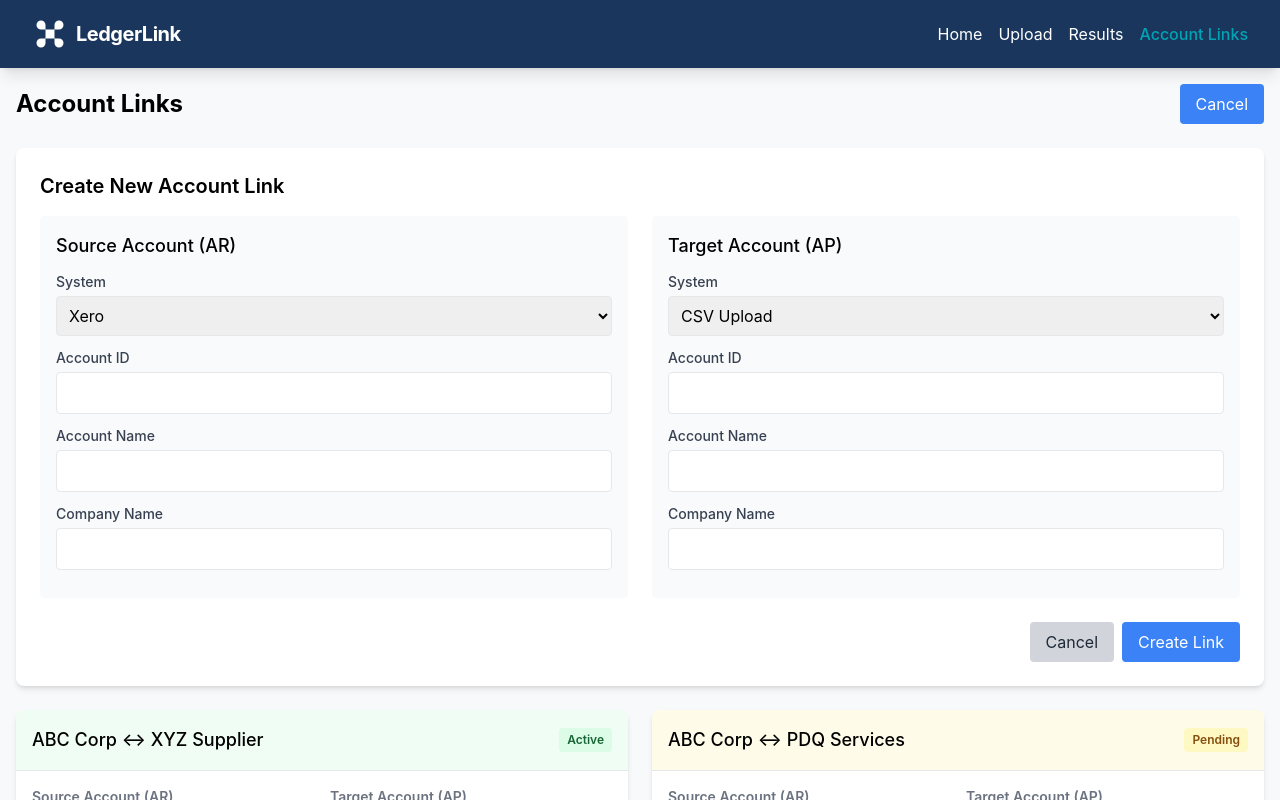
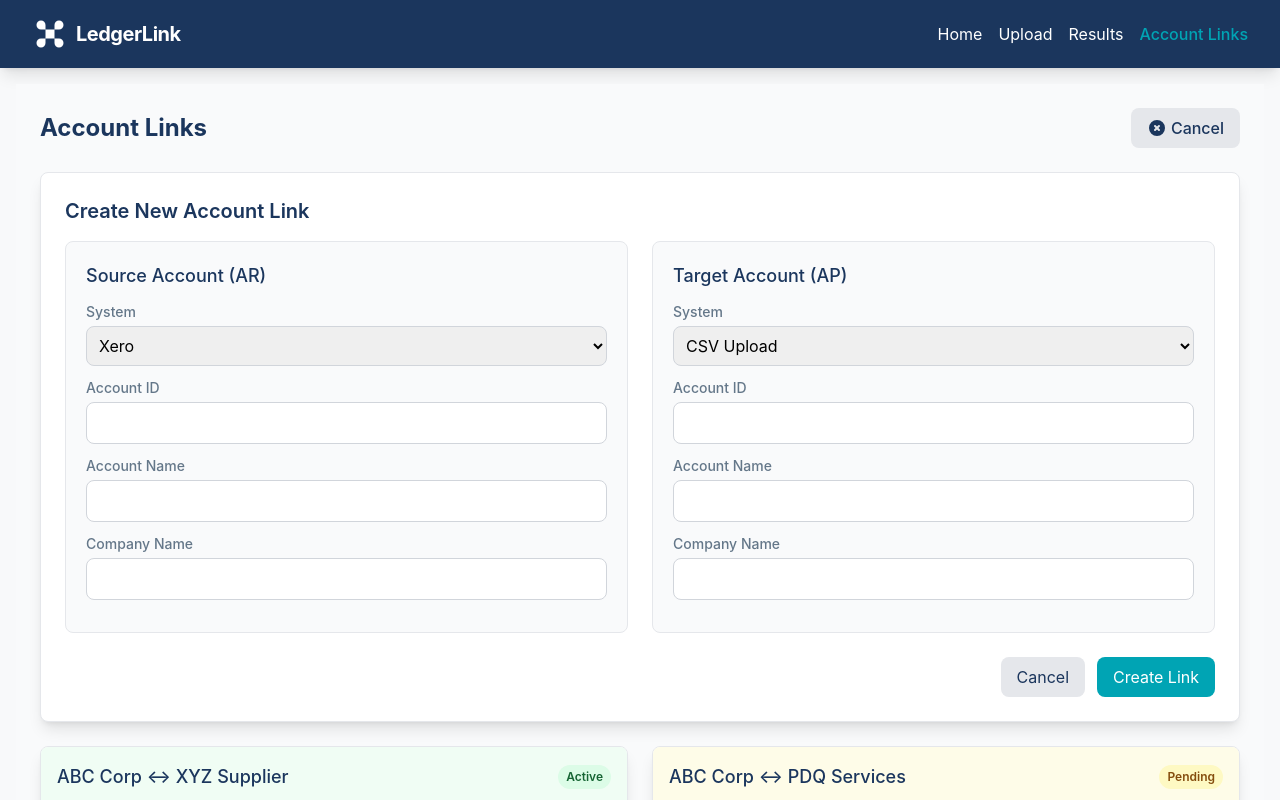
Before and after one commit to TomWall1/LedgerLink, a React (Create React App) app in the folder frontend/: page /account-links in a window 1280 px wide. Both pictures are taken after a click on the button "Create New Link". Shown: the top 800 px of the page. Built offline with nearby package versions, Linux system fonts and the light colour scheme.

Commit message:
Update AccountLinks page with new styling

```diff
--- a/frontend/src/pages/AccountLinks.jsx
+++ b/frontend/src/pages/AccountLinks.jsx
@@ -176,38 +176,63 @@ const AccountLinks = () => {
   };
 
   if (isLoading) {
-    return <div className="flex justify-center my-8"><div className="animate-spin rounded-full h-12 w-12 border-t-2 border-b-2 border-blue-500"></div></div>;
+    return (
+      <div className="min-h-screen bg-gray-50 flex justify-center items-center">
+        <div className="animate-spin rounded-full h-12 w-12 border-t-2 border-b-2 border-secondary"></div>
+      </div>
+    );
   }
 
   if (error) {
-    return <div className="bg-red-100 border border-red-400 text-red-700 px-4 py-3 rounded relative my-4">{error}</div>;
+    return (
+      <div className="min-h-screen bg-gray-50">
+        <div className="max-w-7xl mx-auto p-6">
+          <div className="bg-red-100 border border-red-400 text-red-700 px-4 py-3 rounded-lg relative mb-4">{error}</div>
+        </div>
+      </div>
+    );
   }
 
   return (
-    <div className="max-w-7xl mx-auto">
+    <div className="min-h-screen bg-gray-50">
+      <div className="max-w-7xl mx-auto p-6">
         <div className="flex justify-between items-center mb-6">
-        <h1 className="text-2xl font-bold">Account Links</h1>
+          <h1 className="text-2xl font-bold text-primary">Account Links</h1>
           <button
             onClick={() => setShowNewLinkForm(!showNewLinkForm)}
-          className="bg-blue-500 hover:bg-blue-600 text-white px-4 py-2 rounded"
+            className={`${showNewLinkForm ? 'bg-gray-200 text-primary' : 'bg-secondary text-white'} hover:bg-opacity-90 px-4 py-2 rounded-lg transition-colors font-medium flex items-center`}
           >
-          {showNewLinkForm ? 'Cancel' : 'Create New Link'}
+            {showNewLinkForm ? (
+              <>
+                <svg xmlns="http://www.w3.org/2000/svg" className="h-5 w-5 mr-1" viewBox="0 0 20 20" fill="currentColor">
+                  <path fillRule="evenodd" d="M10 18a8 8 0 100-16 8 8 0 000 16zM8.707 7.293a1 1 0 00-1.414 1.414L8.586 10l-1.293 1.293a1 1 0 101.414 1.414L10 11.414l1.293 1.293a1 1 0 001.414-1.414L11.414 10l1.293-1.293a1 1 0 00-1.414-1.414L10 8.586 8.707 7.293z" clipRule="evenodd" />
+                </svg>
+                Cancel
+              </>
+            ) : (
+              <>
+                <svg xmlns="http://www.w3.org/2000/svg" className="h-5 w-5 mr-1" viewBox="0 0 20 20" fill="currentColor">
+                  <path fillRule="evenodd" d="M10 18a8 8 0 100-16 8 8 0 000 16zm1-11a1 1 0 10-2 0v2H7a1 1 0 100 2h2v2a1 1 0 102 0v-2h2a1 1 0 100-2h-2V7z" clipRule="evenodd" />
+                </svg>
+                Create New Link
+              </>
+            )}
           </button>
         </div>
 
         {showNewLinkForm && (
-        <div className="bg-white shadow-md rounded-lg p-6 mb-6">
-          <h2 className="text-xl font-semibold mb-4">Create New Account Link</h2>
+          <div className="bg-white rounded-lg shadow-lg p-6 mb-6 border border-gray-200">
+            <h2 className="text-xl font-semibold mb-4 text-primary">Create New Account Link</h2>
             <form onSubmit={handleCreateLink}>
               <div className="grid grid-cols-1 md:grid-cols-2 gap-6">
                 {/* Source Account */}
-              <div className="bg-gray-50 p-4 rounded">
-                <h3 className="text-lg font-medium mb-3">Source Account (AR)</h3>
+                <div className="bg-gray-50 p-5 rounded-lg border border-gray-200">
+                  <h3 className="text-lg font-medium mb-3 text-primary">Source Account (AR)</h3>
 
                   <div className="mb-3">
-                  <label className="block text-sm font-medium text-gray-700 mb-1">System</label>
+                    <label className="block text-sm font-medium text-text mb-1">System</label>
                     <select
-                    className="w-full p-2 border rounded"
+                      className="w-full p-2 border border-gray-300 rounded-lg"
                       value={newLink.source.system}
                       onChange={(e) => handleInputChange('source', 'system', e.target.value)}
                       required
@@ -220,10 +245,10 @@ const AccountLinks = () => {
                   </div>
 
                   <div className="mb-3">
-                  <label className="block text-sm font-medium text-gray-700 mb-1">Account ID</label>
+                    <label className="block text-sm font-medium text-text mb-1">Account ID</label>
                     <input
                       type="text"
-                    className="w-full p-2 border rounded"
+                      className="w-full p-2 border border-gray-300 rounded-lg"
                       value={newLink.source.accountId}
                       onChange={(e) => handleInputChange('source', 'accountId', e.target.value)}
                       required
@@ -231,10 +256,10 @@ const AccountLinks = () => {
                   </div>
 
                   <div className="mb-3">
-                  <label className="block text-sm font-medium text-gray-700 mb-1">Account Name</label>
+                    <label className="block text-sm font-medium text-text mb-1">Account Name</label>
                     <input
                       type="text"
-                    className="w-full p-2 border rounded"
+                      className="w-full p-2 border border-gray-300 rounded-lg"
                       value={newLink.source.accountName}
                       onChange={(e) => handleInputChange('source', 'accountName', e.target.value)}
                       required
@@ -242,10 +267,10 @@ const AccountLinks = () => {
                   </div>
 
                   <div className="mb-3">
-                  <label className="block text-sm font-medium text-gray-700 mb-1">Company Name</label>
+                    <label className="block text-sm font-medium text-text mb-1">Company Name</label>
                     <input
                       type="text"
-                    className="w-full p-2 border rounded"
+                      className="w-full p-2 border border-gray-300 rounded-lg"
                       value={newLink.source.companyName}
                       onChange={(e) => handleInputChange('source', 'companyName', e.target.value)}
                       required
@@ -254,13 +279,13 @@ const AccountLinks = () => {
                 </div>
 
                 {/* Target Account */}
-              <div className="bg-gray-50 p-4 rounded">
-                <h3 className="text-lg font-medium mb-3">Target Account (AP)</h3>
+                <div className="bg-gray-50 p-5 rounded-lg border border-gray-200">
+                  <h3 className="text-lg font-medium mb-3 text-primary">Target Account (AP)</h3>
 
                   <div className="mb-3">
-                  <label className="block text-sm font-medium text-gray-700 mb-1">System</label>
+                    <label className="block text-sm font-medium text-text mb-1">System</label>
                     <select
-                    className="w-full p-2 border rounded"
+                      className="w-full p-2 border border-gray-300 rounded-lg"
                       value={newLink.target.system}
                       onChange={(e) => handleInputChange('target', 'system', e.target.value)}
                       required
@@ -273,10 +298,10 @@ const AccountLinks = () => {
                   </div>
 
                   <div className="mb-3">
-                  <label className="block text-sm font-medium text-gray-700 mb-1">Account ID</label>
+                    <label className="block text-sm font-medium text-text mb-1">Account ID</label>
                     <input
                       type="text"
-                    className="w-full p-2 border rounded"
+                      className="w-full p-2 border border-gray-300 rounded-lg"
                       value={newLink.target.accountId}
                       onChange={(e) => handleInputChange('target', 'accountId', e.target.value)}
                       required
@@ -284,10 +309,10 @@ const AccountLinks = () => {
                   </div>
 
                   <div className="mb-3">
-                  <label className="block text-sm font-medium text-gray-700 mb-1">Account Name</label>
+                    <label className="block text-sm font-medium text-text mb-1">Account Name</label>
                     <input
                       type="text"
-                    className="w-full p-2 border rounded"
+                      className="w-full p-2 border border-gray-300 rounded-lg"
                       value={newLink.target.accountName}
                       onChange={(e) => handleInputChange('target', 'accountName', e.target.value)}
                       required
@@ -295,10 +320,10 @@ const AccountLinks = () => {
                   </div>
 
                   <div className="mb-3">
-                  <label className="block text-sm font-medium text-gray-700 mb-1">Company Name</label>
+                    <label className="block text-sm font-medium text-text mb-1">Company Name</label>
                     <input
                       type="text"
-                    className="w-full p-2 border rounded"
+                      className="w-full p-2 border border-gray-300 rounded-lg"
                       value={newLink.target.companyName}
                       onChange={(e) => handleInputChange('target', 'companyName', e.target.value)}
                       required
@@ -310,14 +335,14 @@ const AccountLinks = () => {
               <div className="mt-6 flex justify-end">
                 <button
                   type="button"
-                className="bg-gray-300 hover:bg-gray-400 text-gray-800 px-4 py-2 rounded mr-2"
+                  className="bg-gray-200 hover:bg-gray-300 text-primary px-4 py-2 rounded-lg mr-3 transition-colors"
                   onClick={() => setShowNewLinkForm(false)}
                 >
                   Cancel
                 </button>
                 <button
                   type="submit"
-                className="bg-blue-500 hover:bg-blue-600 text-white px-4 py-2 rounded"
+                  className="bg-secondary hover:bg-opacity-90 text-white px-4 py-2 rounded-lg transition-colors"
                 >
                   Create Link
                 </button>
@@ -327,17 +352,17 @@ const AccountLinks = () => {
         )}
 
         {links.length === 0 ? (
-        <div className="bg-white shadow-md rounded-lg p-6 text-center">
-          <p className="text-gray-600">No account links found. Create your first link to get started.</p>
+          <div className="bg-white rounded-lg shadow-lg p-6 text-center border border-gray-200">
+            <p className="text-text">No account links found. Create your first link to get started.</p>
           </div>
         ) : (
           <div className="grid grid-cols-1 md:grid-cols-2 gap-6">
             {links.map(link => (
-            <div key={link.id} className="bg-white shadow-md rounded-lg overflow-hidden">
+              <div key={link.id} className="bg-white shadow-lg rounded-lg overflow-hidden border border-gray-200">
                 <div className={`p-4 ${link.status === 'active' ? 'bg-green-50' : 'bg-yellow-50'} border-b`}>
                   <div className="flex justify-between items-center">
-                  <h3 className="text-lg font-medium">{link.source.companyName} ↔ {link.target.companyName}</h3>
-                  <span className={`px-2 py-1 rounded text-xs font-semibold ${link.status === 'active' ? 'bg-green-100 text-green-800' : 'bg-yellow-100 text-yellow-800'}`}>
+                    <h3 className="text-lg font-medium text-primary">{link.source.companyName} ↔ {link.target.companyName}</h3>
+                    <span className={`px-2 py-1 rounded-full text-xs font-semibold ${link.status === 'active' ? 'bg-green-100 text-green-800' : 'bg-yellow-100 text-yellow-800'}`}>
                       {link.status === 'active' ? 'Active' : 'Pending'}
                     </span>
                   </div>
@@ -346,19 +371,19 @@ const AccountLinks = () => {
                 <div className="p-4">
                   <div className="grid grid-cols-2 gap-4 mb-4">
                     <div>
-                    <h4 className="text-sm font-semibold text-gray-500 mb-1">Source Account (AR)</h4>
-                    <p className="font-medium">{link.source.accountName}</p>
-                    <p className="text-sm text-gray-600">{link.source.system.toUpperCase()} - {link.source.accountId}</p>
+                      <h4 className="text-sm font-semibold text-text mb-1">Source Account (AR)</h4>
+                      <p className="font-medium text-primary">{link.source.accountName}</p>
+                      <p className="text-sm text-text">{link.source.system.toUpperCase()} - {link.source.accountId}</p>
                     </div>
 
                     <div>
-                    <h4 className="text-sm font-semibold text-gray-500 mb-1">Target Account (AP)</h4>
-                    <p className="font-medium">{link.target.accountName}</p>
-                    <p className="text-sm text-gray-600">{link.target.system.toUpperCase()} - {link.target.accountId}</p>
+                      <h4 className="text-sm font-semibold text-text mb-1">Target Account (AP)</h4>
+                      <p className="font-medium text-primary">{link.target.accountName}</p>
+                      <p className="text-sm text-text">{link.target.system.toUpperCase()} - {link.target.accountId}</p>
                     </div>
                   </div>
 
-                <div className="text-sm text-gray-600 mb-4">
+                  <div className="text-sm text-text mb-4">
                     <p>Created: {new Date(link.created).toLocaleDateString()}</p>
                     {link.lastReconciled && (
                       <p>Last reconciled: {new Date(link.lastReconciled).toLocaleDateString()} {new Date(link.lastReconciled).toLocaleTimeString()}</p>
@@ -368,14 +393,14 @@ const AccountLinks = () => {
                   <div className="flex justify-between">
                     <button
                       onClick={() => handleRunReconciliation(link.id)}
-                    className="bg-blue-500 hover:bg-blue-600 text-white px-3 py-1 rounded text-sm"
+                      className="bg-secondary hover:bg-opacity-90 text-white px-3 py-1.5 rounded-lg text-sm transition-colors"
                     >
                       Run Reconciliation
                     </button>
 
                     <button
                       onClick={() => handleDeleteLink(link.id)}
-                    className="text-red-500 hover:text-red-600 px-3 py-1 rounded text-sm"
+                      className="text-red-500 hover:text-red-600 px-3 py-1.5 rounded-lg text-sm"
                     >
                       Delete
                     </button>
@@ -386,6 +411,7 @@ const AccountLinks = () => {
           </div>
         )}
       </div>
+    </div>
   );
 };
 
```
Lines whose indentation alone changed are shown as unchanged.
